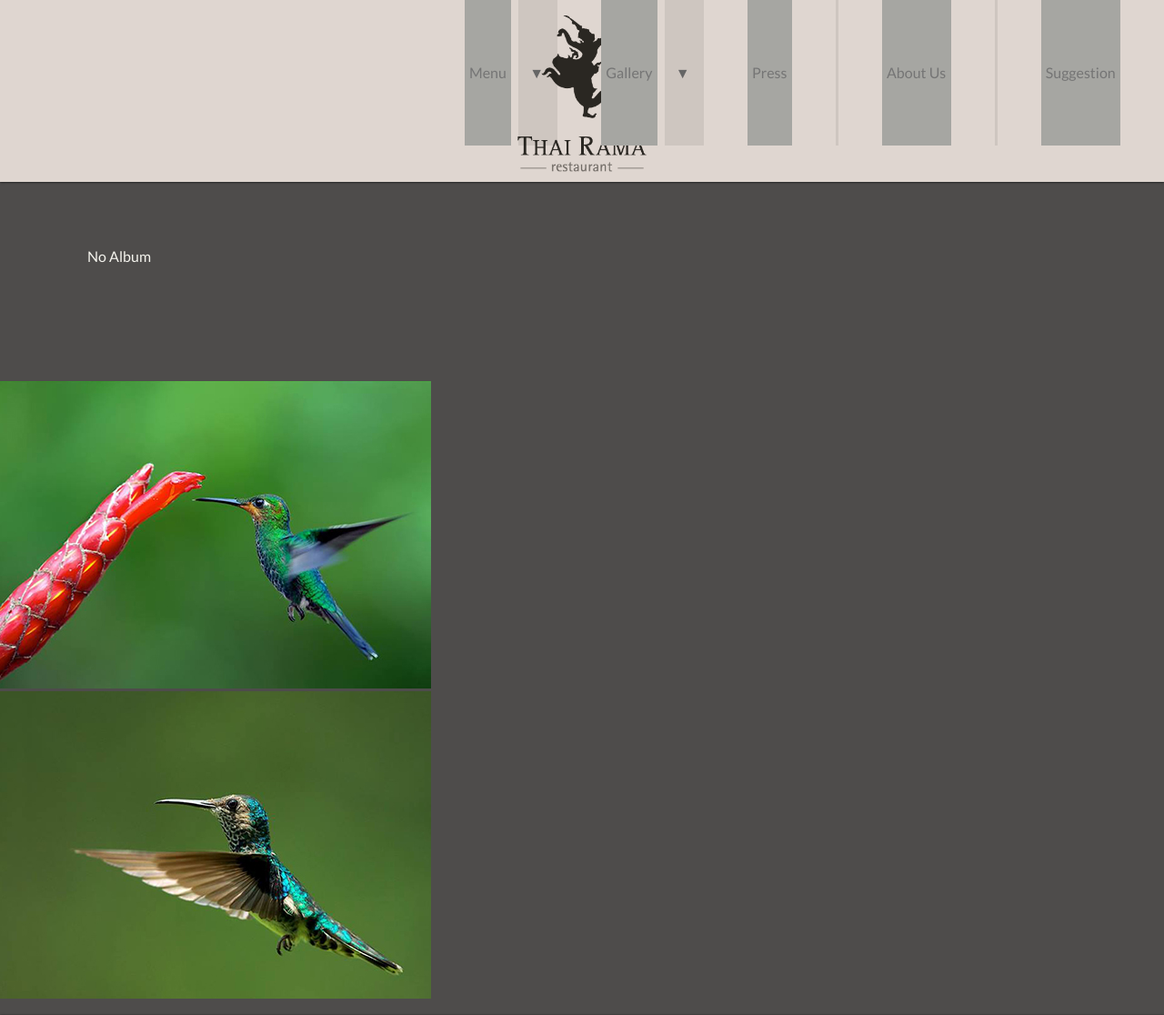
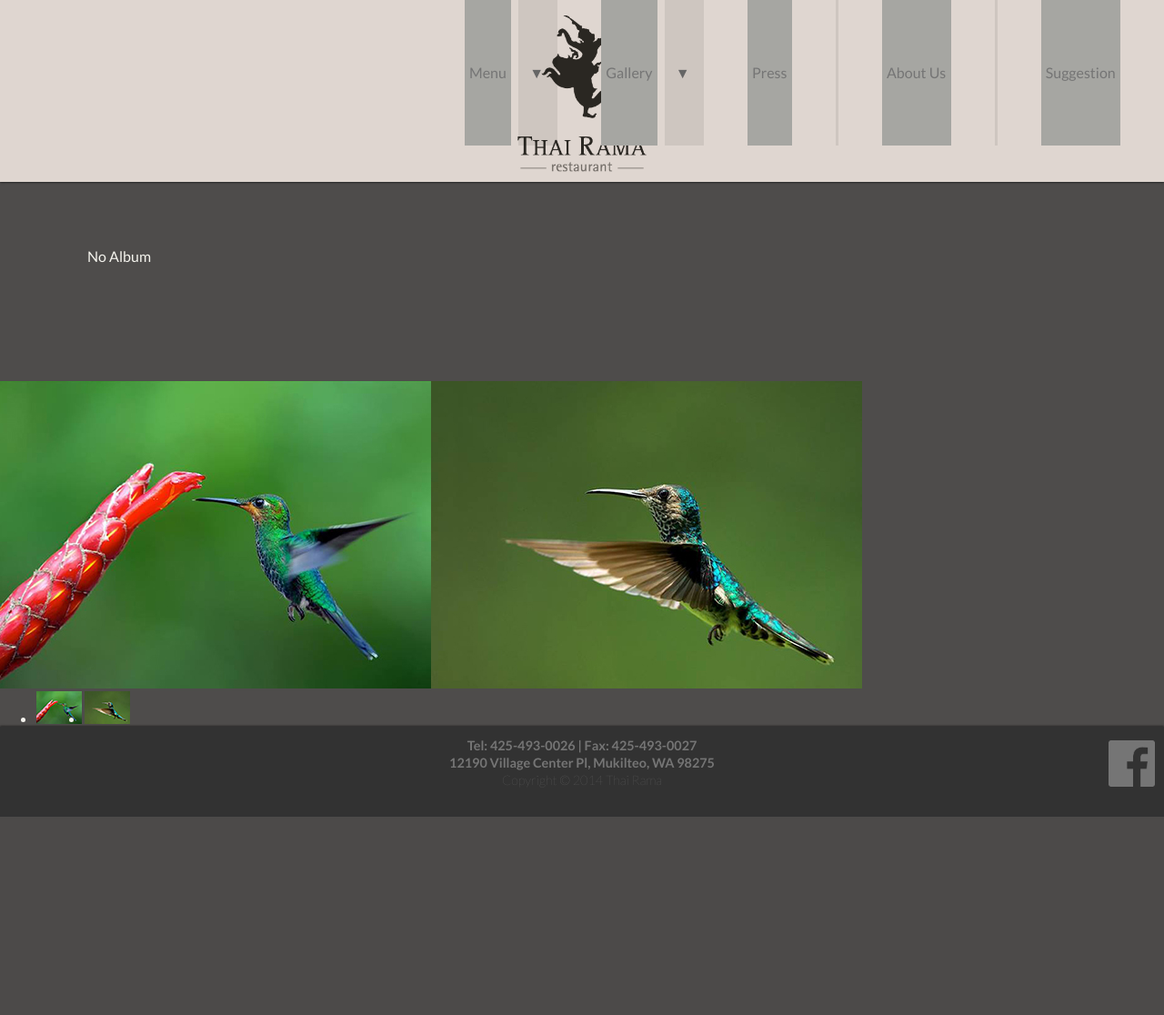
Before and after one commit to prinnb/thairama-django, a Django app: template thairamaapp/templates/thairamaapp/gallery.html in a window 1280 px wide. Shown: the top 1116 px of the page at 91% size. After the commit the page ends 898 px from the top, so only its background shows below. Run offline with Django 3.2, Linux system fonts and the light colour scheme; the template is opened without the code that fills it, so the values that code supplies are empty; parts of the project's set-up code (start-up, migrations or seed data) failed here and were passed over; some libraries are stand-ins or nearby versions.

Commit message:
edit gallery

```diff
--- a/thairamaapp/templates/thairamaapp/gallery.html
+++ b/thairamaapp/templates/thairamaapp/gallery.html
@@ -19,7 +19,7 @@
 
 </div>
 <div id = "sample" style = "max-width: 474px; box-sizing: border-box;">
-    <ul id="imageGallery" style= "list-style: none; padding-left: 0px;">
+    <ul class ="imageGallery" style= "list-style: none; padding-left: 0px;">
 	    <li data-thumb="{{MEDIA_URL}}images/gallery/thumb/cS-1.jpg">
 	    <img src= "{{MEDIA_URL}}images/gallery/cS-1.jpg" />
 	    </li>
```
